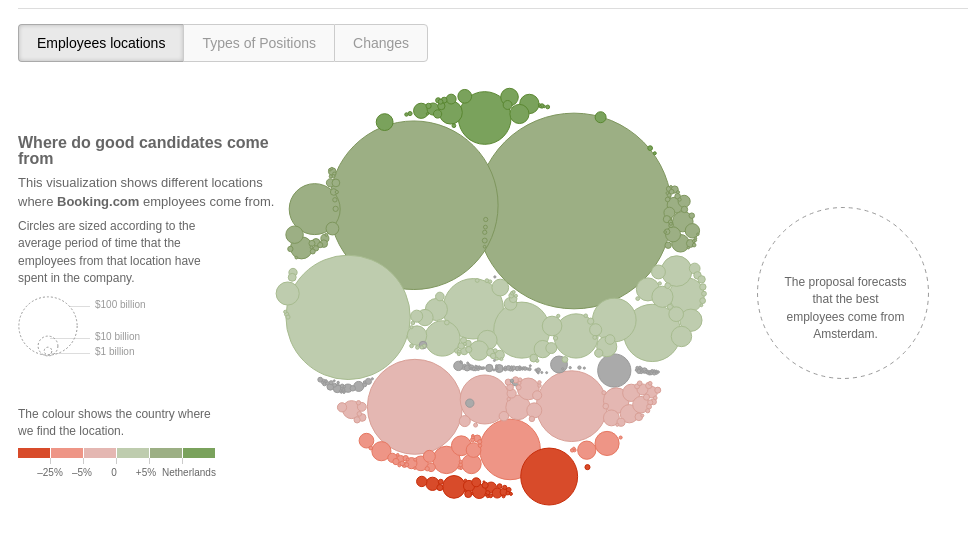
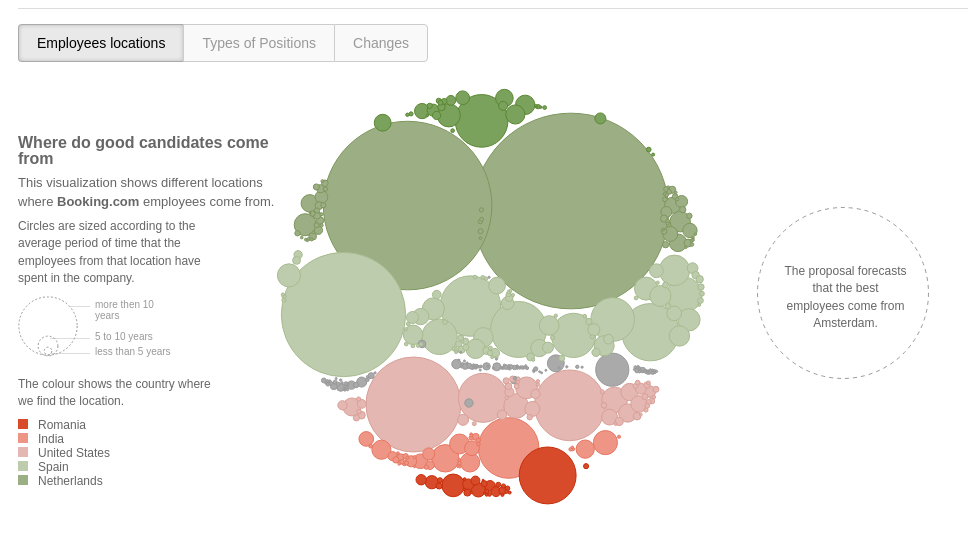
Before and after one commit to mozartdiniz/where_good_employees_are, a website built with webpack: page src/bubbles-visualization/chart.html in a window 1280 px wide. Shown: the whole page, without its empty margins (0-974 px from the left). Built offline with nearby package versions, Linux system fonts and the light colour scheme; animation ran at ten frames a second.

Commit message:
Small style and tooltip improvements

```diff
--- a/src/bubbles-visualization/chart.html
+++ b/src/bubbles-visualization/chart.html
@@ -69,33 +69,18 @@
                         <div id="nytg-colorKey">
                             <p>Circles are sized according to the average period of time that the employees from that location have spent in the company.</p>
                             <div id="nytg-sizeKey">
-                                <div style="left:52px;top:10px;width:20px;" class="nytg-circleKeyLabel"><span style="left:25px;">$100 billion</span></div>
-                                <div style="left:32px;top:42px;" class="nytg-circleKeyLabel"><span>$10 billion</span></div>
-                                <div style="left:32px;top:57px;" class="nytg-circleKeyLabel"><span>$1 billion</span></div>
+                                <div style="left:52px;top:10px;width:20px;" class="nytg-circleKeyLabel"><span style="left:25px;">more then 10 years</span></div>
+                                <div style="left:32px;top:42px;" class="nytg-circleKeyLabel"><span>5 to 10 years</span></div>
+                                <div style="left:32px;top:57px;" class="nytg-circleKeyLabel"><span>less than 5 years</span></div>
                                 <svg id="nytg-scaleKey"></svg>
                             </div>
                             <p>The colour shows the country where we find the location.</p>
                             <ul class="nytg-colorSwatches">
-                                <li class="change-decrease3"></li>
-                                <li class="change-decrease2"></li>
-                                <li class="change-decrease1"></li>
-                                <li class="change-increase1"></li>
-                                <li class="change-increase2"></li>
-                                <li class="change-increase3"></li>
-                            </ul>
-                            <ul class="nytg-colorTicks">
-                                <li></li>
-                                <li></li>
-                                <li></li>
-                                <li></li>
-                                <li></li>
-                            </ul>
-                            <ul class="nytg-colorLabels">
-                                <li>&ndash;25%</li>
-                                <li>&ndash;5%</li>
-                                <li>0</li>
-                                <li>+5%</li>
-                                <li>Netherlands</li>
+                                <li><span class="change-decrease3"></span>Romania</li>
+                                <li><span class="change-decrease2"></span>India</li>
+                                <li><span class="change-decrease1"></span>United States</li>
+                                <li><span class="change-increase1"></span>Spain</li>
+                                <li><span class="change-increase2"></span>Netherlands</li>
                             </ul>
                         </div>
                     </div>
@@ -115,9 +100,8 @@
                     </div>
                     <div class="nytg-overlay" id="nytg-discretionaryOverlay" >
                         <div id="nytg-discretionaryIntro">
-                            <h5>Changes to Discretionary Spending</h5>
-                            <p>Discretionary spending is controlled by the annual budget process. The White House and Congress agreed to a cap in spending in August, so proposed increases in categories like education and energy require cuts in other areas.</p>
-                        </div>
+                            <h5>Changes to employees locations from 2015 to 2016</h5>
+                         </div>
                     </div>
                     <div class="nytg-overlay" id="nytg-departmentOverlay" >
                         <p class="nytg-emptyCircleLabel">Empty circles show income.</p>
--- a/src/bubbles-visualization/css/chart.css
+++ b/src/bubbles-visualization/css/chart.css
@@ -291,7 +291,7 @@
     position: absolute;
     width: 125px;
     left: 775px;
-    top: 266px;
+    top: 255px;
     text-align: center;
 }
 
@@ -352,7 +352,7 @@
 }
 #nytg-sizeKey {
     position: relative;
-    height: 110px;
+    height: 80px;
     width: 200px;
 }
 #nytg-scaleKey {
@@ -393,32 +393,25 @@
     margin-bottom: 8px;
 }
 
-#nytg-colorKey li{
-    background-image: none;
-    padding: 0;
-    margin: 0;
-    float: left;
-    display: block;
-    height: 100%;
+#nytg-colorKey span {
+    margin-right: 10px;
+    height: 10px;
+    width: 10px;
+    display: inline-block;
+}
+
+#nytg-colorKey li {
+    font-size: 12px;
 }
 
 .nytg-colorSwatches{
     width: 100%;
-    height: 10px;
 }
 
 .nytg-colorSwatches li {
-    width: 16%;
     border-right: solid white 1px;
 }
 
-.nytg-colorTicks {
-    height: 6px;
-}
-.nytg-colorTicks li {
-    width: 16%;
-    border-right: solid #CCC 1px;
-}
 
 .nytg-colorLabels {
     margin-top: 3px;
```
Also changed, not shown: data/visualization1_original/requirements.md (+2 -2 lines), src/bubbles-visualization/js/chart.js.
